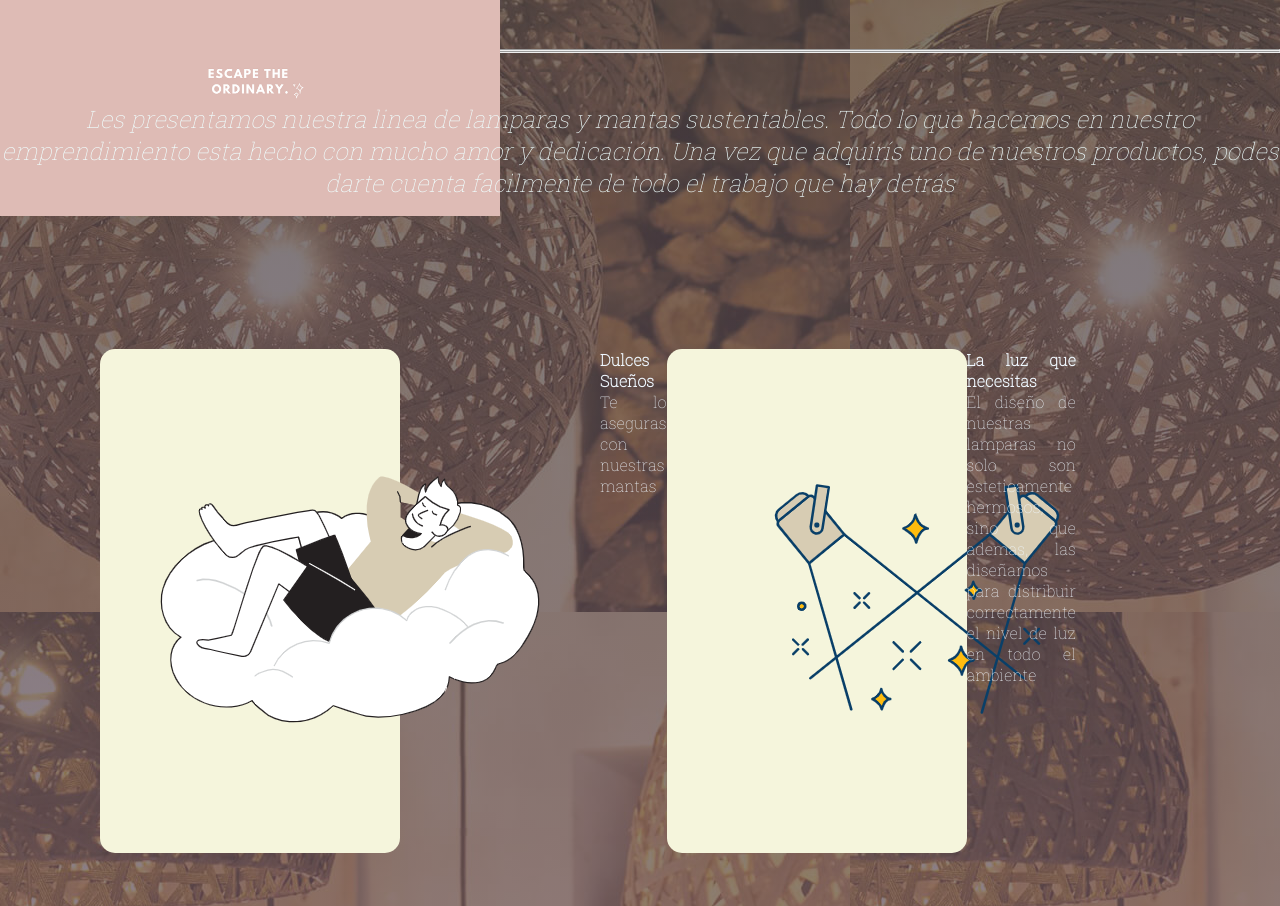
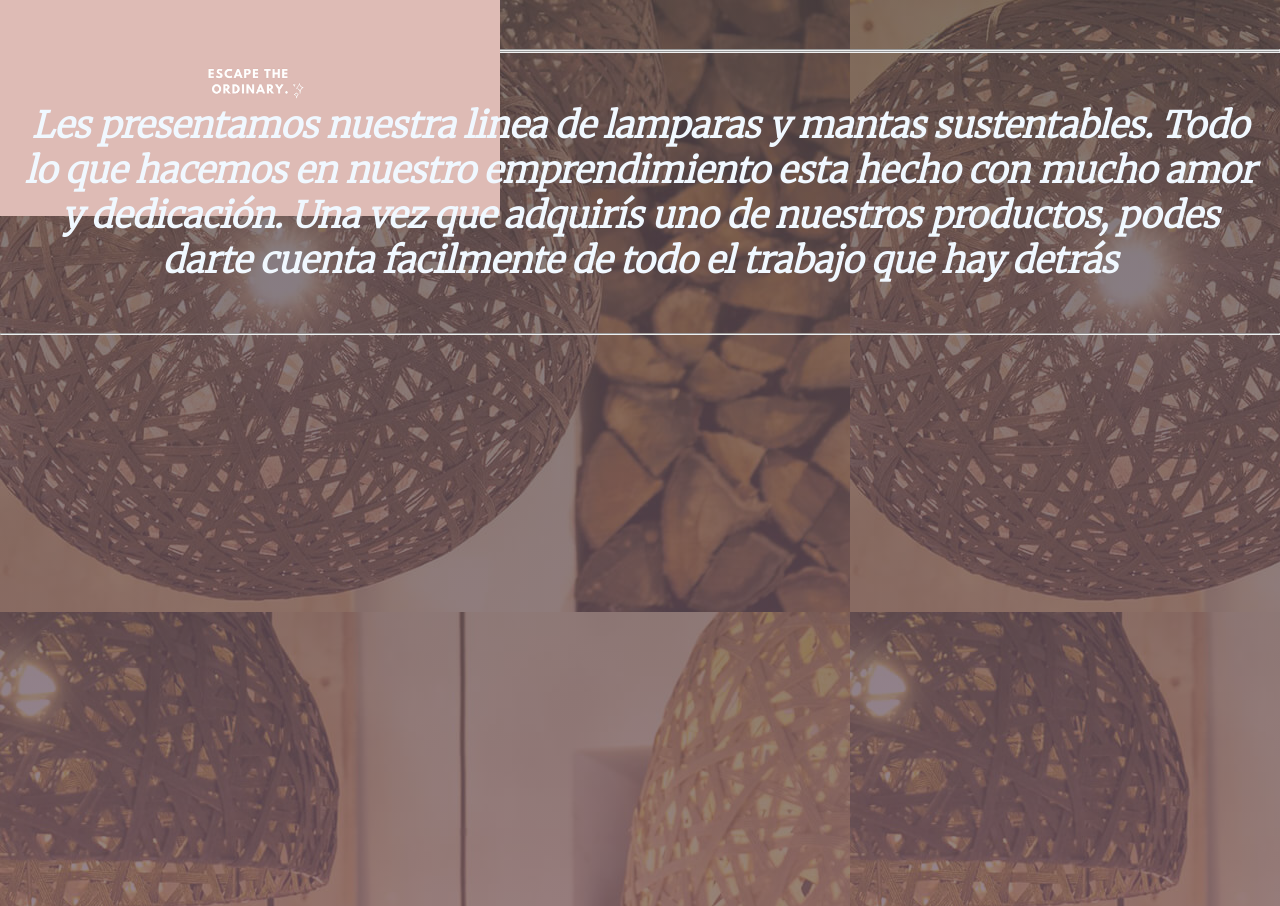
Before and after one commit to CotitaB/Coder_Rhome, a plain HTML site: page index.html in a window 1280 px wide. Shown: the part 512-1418 px from the top of the page. Drawn offline with nearby package versions, Linux system fonts and the light colour scheme.

Commit message:
carga de proyecto

```diff
--- a/estilo.css
+++ b/estilo.css
@@ -45,7 +45,6 @@ h1{
 .contenedor {
   width: 90%;
   height: 80vh;
-  border: solid burlywood 3px;
   margin: 20px auto;
 
   display: grid;
@@ -93,30 +92,3 @@ footer{
   margin-bottom: 50px;
   line-height: 1,5;
 }
-.cards {
-  width: 100%;
-  height: auto;
-  display: flex;
-  gap: 4rem;
-  max-width: 1100px;
-  margin: 50px;
-  padding: 50px;
-  display: inline-block;
-  align-items: flex-start;
-  position: relative;
-}
-.card{
-  border: 18px;
-  display: inline-block;
-  display: flex;
-  background-color: beige;
-  box-shadow: inset;
-  text-align: justify;
-  color: aliceblue;
-  width: 300px;
-  border-radius: 15px;
-  align-content: space-around;
-}
-.producto1 {
-  background-image: url(./Header/lampara\ 1.jpeg)
-}
--- a/index.html
+++ b/index.html
@@ -34,28 +34,8 @@
     <hr>
     <section>
     <div class="texto">
-        <p>Les presentamos nuestra linea de lamparas y mantas sustentables. Todo lo que hacemos en nuestro emprendimiento esta hecho con mucho amor y dedicación. Una vez que adquirís uno de nuestros productos, podes darte cuenta facilmente de todo el trabajo que hay detrás</p>
+        <h1> Les presentamos nuestra linea de lamparas y mantas sustentables. Todo lo que hacemos en nuestro emprendimiento esta hecho con mucho amor y dedicación. Una vez que adquirís uno de nuestros productos, podes darte cuenta facilmente de todo el trabajo que hay detrás </h1>
     </div>
-    </section>
-    <section class="cards">
-    <div class="card">
-        <figure class="card_img">
-            <img src="./Imagenes y videos/Dream_Flatline.png" alt="card1">
-        </figure>
-    <div class="card_body">
-        <h4>Dulces Sueños</h4>
-        <p>Te lo aseguras con nuestras mantas</p>
-    </div>
-    <div class="card">
-        <figure class="card_img">
-            <img src="./Imagenes y videos/Spotlight _Outline.png" alt="">
-        </figure>
-    </div>
-    <div class="card_body">
-        <h4>La luz que necesitas</h4>
-        <p>El diseño de nuestras lamparas no solo son esteticamente hermosos, sino que ademas, las diseñamos para distribuir correctamente el nivel de luz en todo el ambiente</p>
-    </div>
-    </section>
 <hr>
 
     <footer>
```
Also changed, not shown: Preguntas_Frecuentes.html (+23 -5 lines), Productos.html (+21 -8 lines), Quienes_somos.html (+7 -2 lines).
